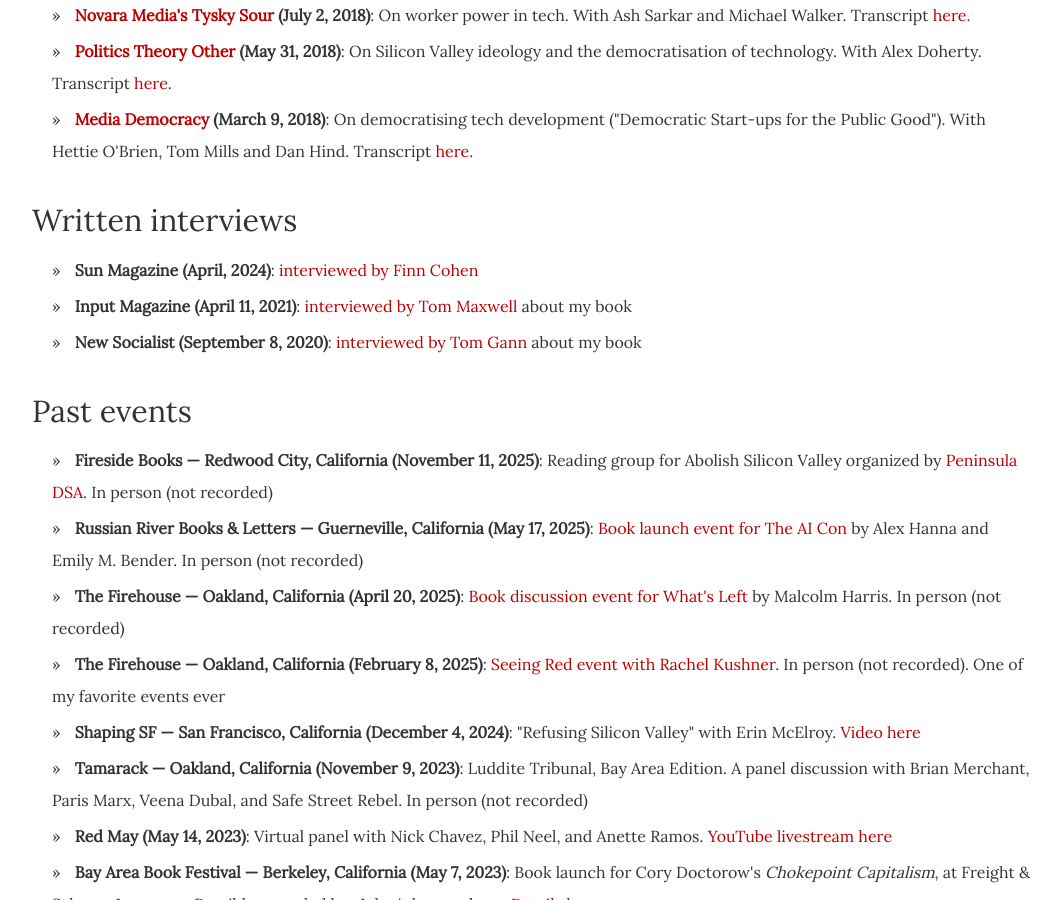
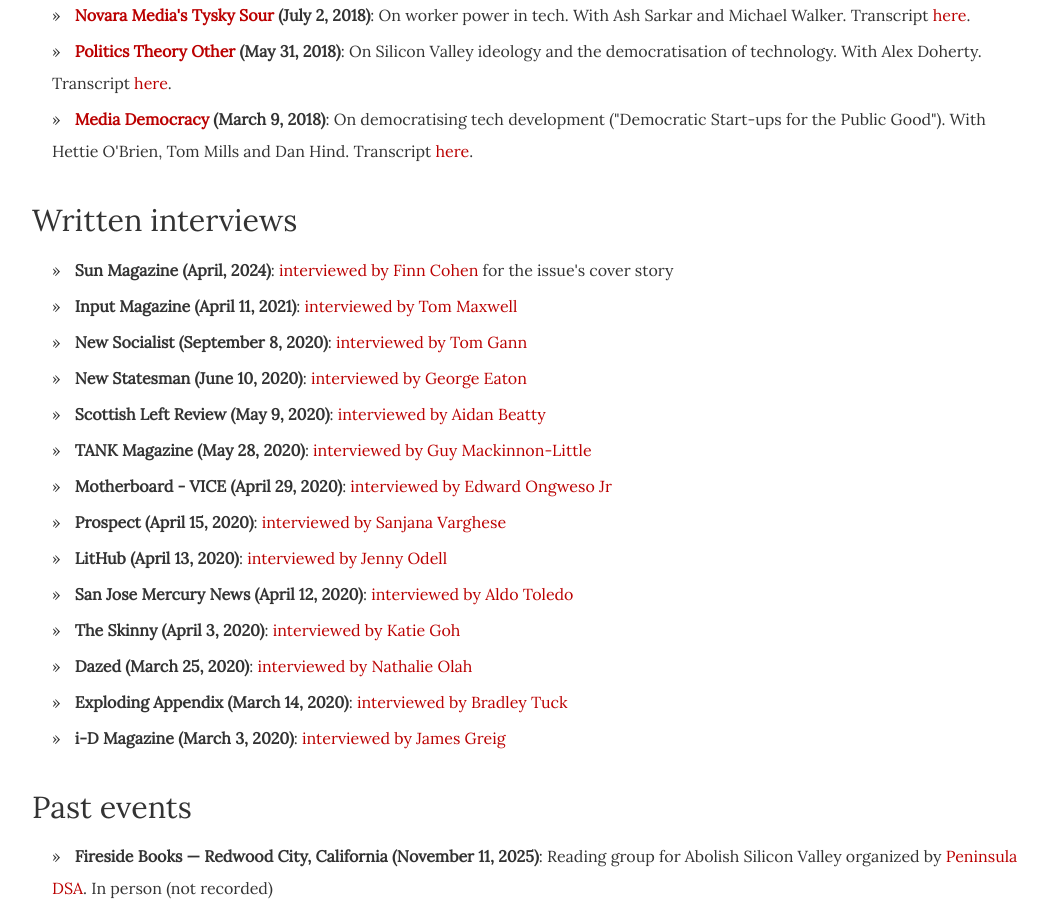
Before and after one commit to dellsystem/dellsystem.github.io, a Jekyll site: the page built from speaking/index.html, in a window 1280 px wide and 900 px high, scrolled down 2281 px. Shown: the whole window, without its empty margins (108-1168 px from the left). Built offline with Jekyll 4.4.1, drawn with Linux system fonts in a browser that asks for light colours.

Commit message:
Add missing interviews
Brought them over from the asv website. Updated the links when
necessary. Also found an interview with TANK magazine that I didn't
have on the avs site for some reason. I can barely remember doing it.

```diff
--- a/_includes/interviews.html
+++ b/_includes/interviews.html
@@ -1,5 +1,16 @@
 <ul>
-    <li><strong>Sun Magazine (April, 2024)</strong>: <a href="https://www.thesunmagazine.org/articles/28399-down-in-the-valley">interviewed by Finn Cohen</a></li>
-    <li><strong>Input Magazine (April 11, 2021)</strong>: <a href="https://www.inverse.com/input/tech/author-wendy-liu-abolish-silicon-valley-book-interview">interviewed by Tom Maxwell</a> about my book</li>
-    <li><strong>New Socialist (September 8, 2020)</strong>: <a href="https://newsocialist.org.uk/abolish-silicon-valley-tom-gann-interviews-wendy-liu/">interviewed by Tom Gann</a> about my book</li>
+    <li><strong>Sun Magazine (April, 2024)</strong>: <a href="https://www.thesunmagazine.org/articles/28399-down-in-the-valley">interviewed by Finn Cohen</a> for the issue's cover story</li>
+    <li><strong>Input Magazine (April 11, 2021)</strong>: <a href="https://www.inverse.com/input/tech/author-wendy-liu-abolish-silicon-valley-book-interview">interviewed by Tom Maxwell</a></li>
+    <li><strong>New Socialist (September 8, 2020)</strong>: <a href="https://newsocialist.org.uk/abolish-silicon-valley-tom-gann-interviews-wendy-liu/">interviewed by Tom Gann</a></li>
+    <li><strong>New Statesman (June 10, 2020)</strong>: <a href="https://www.newstatesman.com/world/north-america/2020/06/wendy-liu-silicon-valley-didnt-create-pandemic-theyre-profiting-it">interviewed by George Eaton</a></li>
+    <li><strong>Scottish Left Review (May 9, 2020)</strong>: <a href="https://www.scottishleftreview.scot/aidan-beatty-reviews-wendy-lius-abolish-silicon-valley-how-to-liberate-technology-from-capitalism/">interviewed by Aidan Beatty</a></li>
+    <li><strong>TANK Magazine (May 28, 2020)</strong>: <a href="https://magazine.tank.tv/issue-83/talks/wendy-liu#">interviewed by Guy Mackinnon-Little</a></li>
+    <li><strong>Motherboard - VICE (April 29, 2020)</strong>: <a href="https://www.vice.com/en_us/article/g5xzq9/why-we-should-abolish-silicon-valley">interviewed by Edward Ongweso Jr</a></li>
+    <li><strong>Prospect (April 15, 2020)</strong>: <a href="https://www.prospectmagazine.co.uk/science-and-technology/abolish-silicon-valley-wendy-liu-interview-tech">interviewed by Sanjana Varghese</a></li>
+    <li><strong>LitHub (April 13, 2020)</strong>: <a href="https://lithub.com/jenny-odell-and-wendy-liu-on-liberating-ourselves-from-usefulness/">interviewed by Jenny Odell</a></li>
+    <li><strong>San Jose Mercury News (April 12, 2020)</strong>: <a href="https://www.mercurynews.com/2020/04/12/qa-this-san-francisco-based-author-wants-to-abolish-silicon-valley-to-save-it-from-capitalism/">interviewed by Aldo Toledo</a></li>
+    <li><strong>The Skinny (April 3, 2020)</strong>: <a href="https://www.theskinny.co.uk/books/features/wendy-liu-on-abolish-silicon-valley-technology-and-capitalism">interviewed by Katie Goh</a></li>
+    <li><strong>Dazed (March 25, 2020)</strong>: <a href="https://www.dazeddigital.com/life-culture/article/48506/1/why-we-must-rebuild-toxic-tech-industry-abolish-silicon-valley-wendy-liu">interviewed by Nathalie Olah</a></li>
+    <li><strong>Exploding Appendix (March 14, 2020)</strong>: <a href="http://www.explodingappendix.com/2020/03/14/exploding-appendix-questionnaire-wendy-liu">interviewed by Bradley Tuck</a></li>
+    <li><strong>i-D Magazine (March 3, 2020)</strong>: <a href="https://i-d.co/article/what-the-tech-industry-is-doing-to-gen-zs-job-prospects/">interviewed by James Greig</a></li>
 </ul>
```
